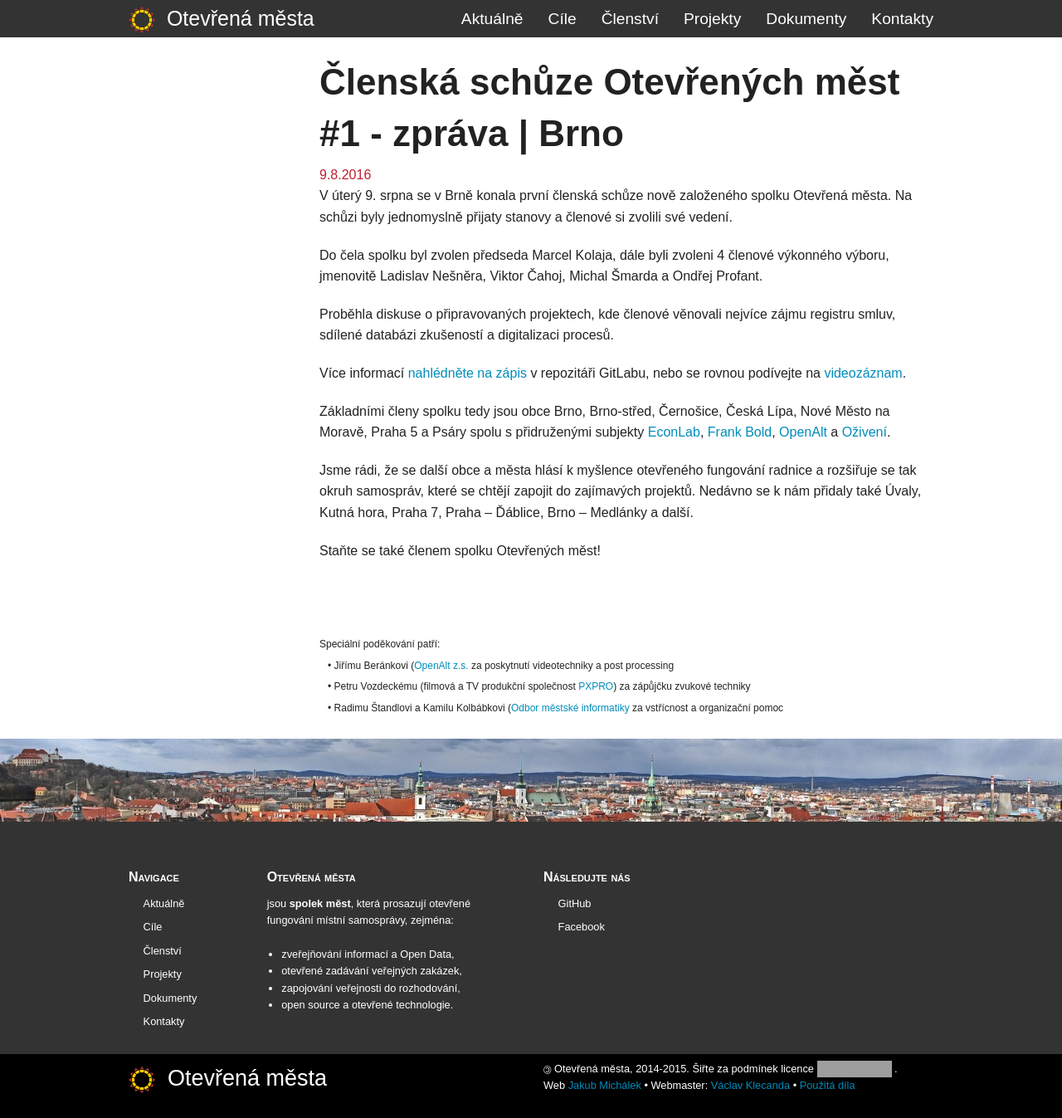
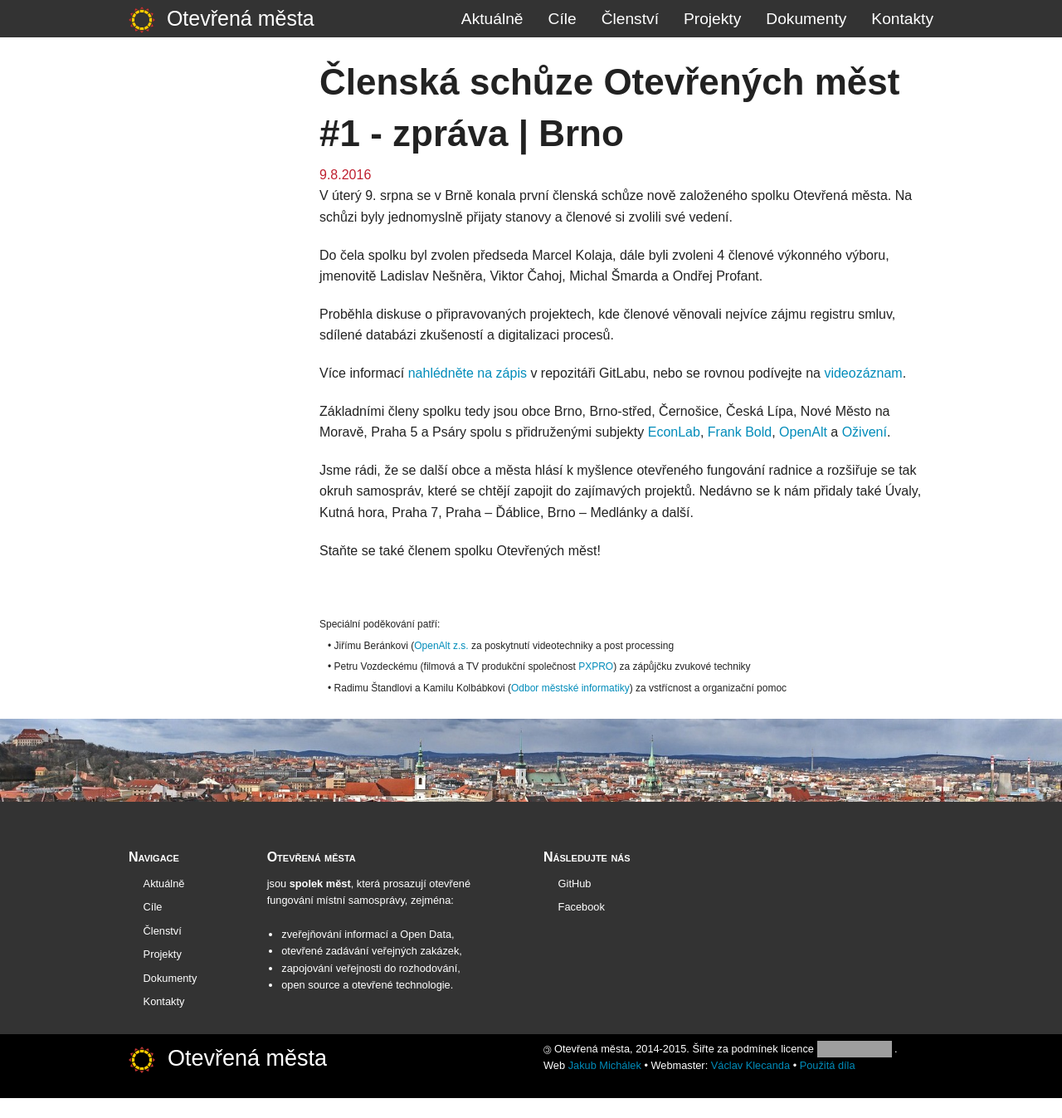
Before and after one commit to otevrenamesta/otevrenamesta.github.io, a Jekyll site: the page built from _posts/2016-08-09-clenska_schuze_01_zprava.md, in a window 1280 px wide. Shown: the whole page at 83% size. Built offline with Jekyll 4.4.1, drawn with Linux system fonts in a browser that asks for light colours; nearby versions of some CDN libraries; library files that are not in the unit come from our copies; after the commit the page ends 1323 px from its top, so only the background shows below that; grey boxes are pictures that could not be loaded.

Commit message:
kosmeticke

```diff
--- a/_posts/2016-08-09-clenska_schuze_01_zprava.md
+++ b/_posts/2016-08-09-clenska_schuze_01_zprava.md
@@ -17,10 +17,10 @@ Jsme rádi, že se další obce a města hlásí k myšlence otevřeného fungov
 
 
 Staňte se také členem spolku Otevřených měst!
-<pre><br /><br /><br /></pre>
+<pre><br /><br /></pre>
 <sup>
 Speciální poděkování patří:
 &nbsp;&nbsp;&nbsp;&bull; Jiřímu Beránkovi ([OpenAlt z.s.](https://www.openalt.org) za poskytnutí videotechniky a post processing
 &nbsp;&nbsp;&nbsp;&bull; Petru Vozdeckému (filmová a TV produkční společnost [PXPRO](http://www.pxpro.cz)) za zápůjčku zvukové techniky
-&nbsp;&nbsp;&nbsp;&bull; Radimu Štandlovi a Kamilu Kolbábkovi ([Odbor městské informatiky](https://www.brno.cz/sprava-mesta/magistrat-mesta-brna/kancelar-namestka-primatora-pro-oblast-smart-city/odbor-mestske-informatiky) za vstřícnost a organizační pomoc
+&nbsp;&nbsp;&nbsp;&bull; Radimu Štandlovi a Kamilu Kolbábkovi ([Odbor městské informatiky](https://www.brno.cz/sprava-mesta/magistrat-mesta-brna/kancelar-namestka-primatora-pro-oblast-smart-city/odbor-mestske-informatiky)) za vstřícnost a organizační pomoc
 </sup>
```
